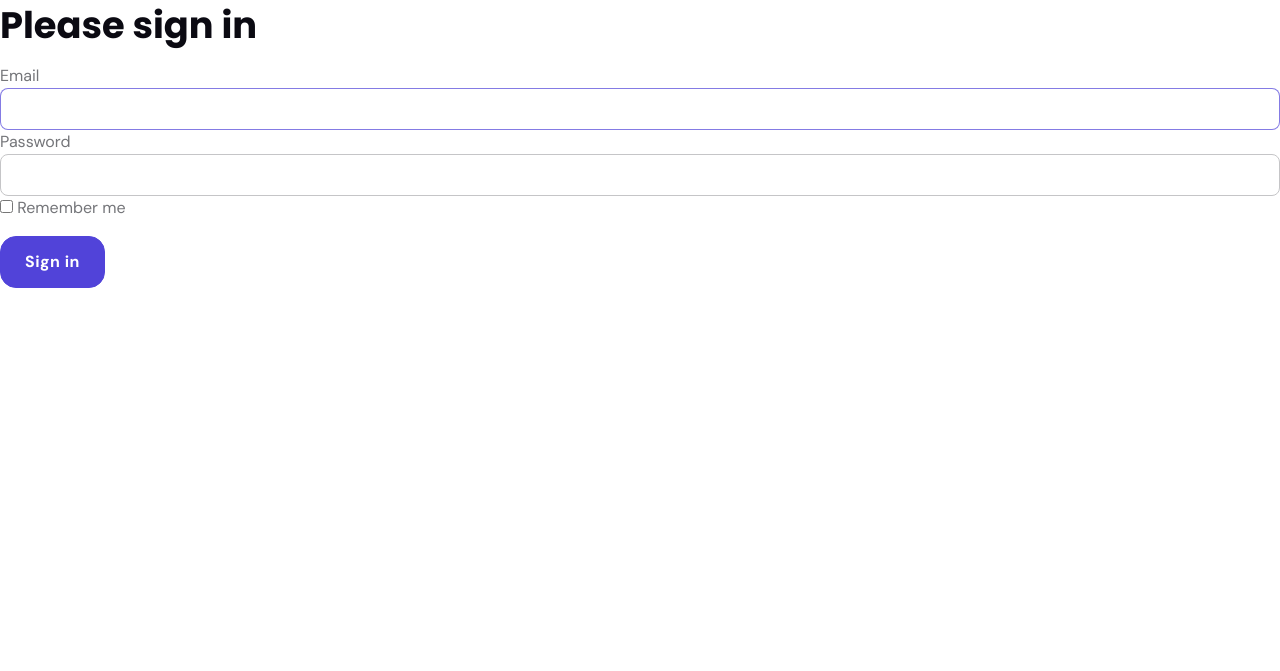
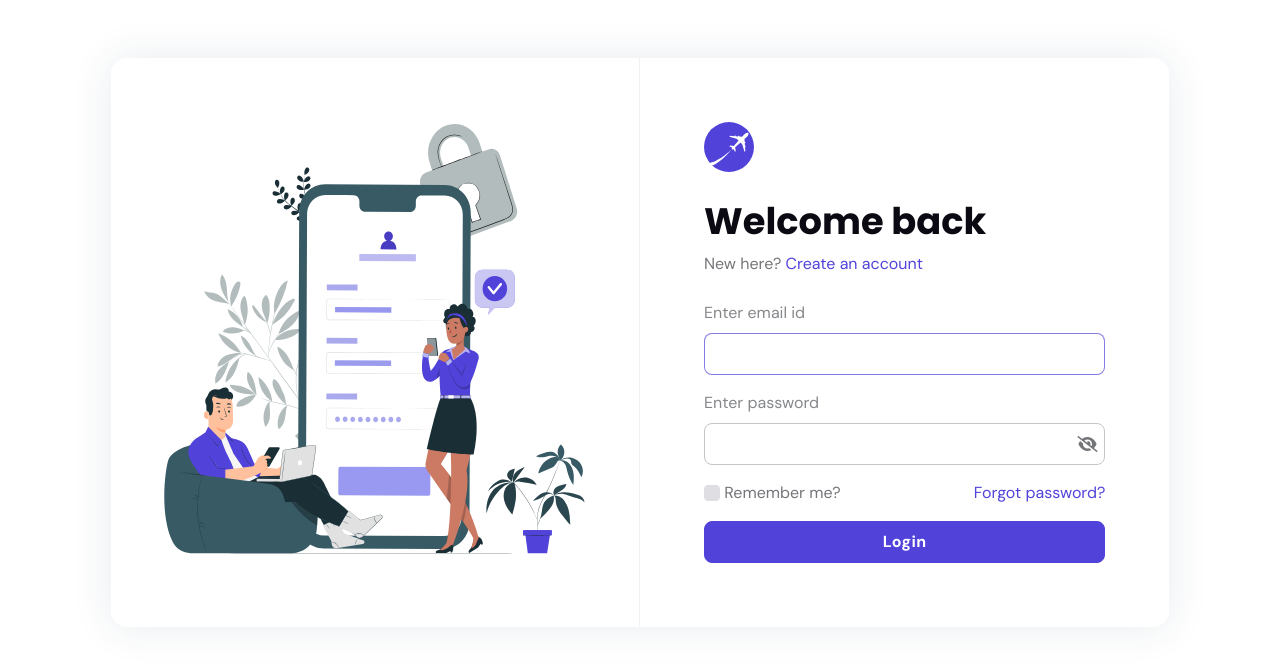
Before and after one commit to hoziodev/Projet-Voler-Symfony, a Symfony app: template templates/security/login.html.twig in a window 1280 px wide. Shown: the part 98-769 px from the top of the page. Run offline with Twig, Linux system fonts and the light colour scheme; the template is opened without the code that fills it, so the values that code supplies are empty; some libraries are stand-ins or nearby versions.

Commit message:
feat : Ajout page admin et changement des form

```diff
--- a/src/Controller/UserController.php
+++ b/src/Controller/UserController.php
@@ -24,7 +24,7 @@ final class UserController extends AbstractController
     }
 
     #[Route('/new', name: 'app_user_new', methods: ['GET', 'POST'])]
-    #[IsGranted('ROLE_ADMIN')]
+    //#[IsGranted('ROLE_ADMIN')]
     public function new(Request $request, EntityManagerInterface $entityManager): Response
     {
         $user = new User();
@@ -80,4 +80,8 @@ final class UserController extends AbstractController
 
         return $this->redirectToRoute('app_user_index', [], Response::HTTP_SEE_OTHER);
     }
+
+    public function createQueryBuilder(string $string)
+    {
+    }
 }
--- a/src/Controller/VolController.php
+++ b/src/Controller/VolController.php
@@ -24,7 +24,6 @@ final class VolController extends AbstractController
     }
 
     #[Route('/new', name: 'app_vol_new', methods: ['GET', 'POST'])]
-    #[IsGranted('ROLE_ADMIN')]
     public function new(Request $request, EntityManagerInterface $entityManager): Response
     {
         $vol = new Vol();
--- a/src/Entity/Avion.php
+++ b/src/Entity/Avion.php
@@ -90,4 +90,5 @@ class Avion
 
         return $this;
     }
+
 }
--- a/templates/security/login.html.twig
+++ b/templates/security/login.html.twig
@@ -3,7 +3,8 @@
 {% block title %}Log in!{% endblock %}
 
 {% block body %}
-<form method="post">
+    <!--
+    <form method="post">
     {% if error %}
         <div class="alert alert-danger">{{ error.messageKey|trans(error.messageData, 'security') }}</div>
     {% endif %}
@@ -31,4 +32,85 @@
         Sign in
     </button>
 </form>
+         =======================
+    Main Content START -->
+    <section class="vh-xxl-100">
+        <div class="container h-100 d-flex px-0 px-sm-4">
+            <div class="row justify-content-center align-items-center m-auto">
+                <div class="col-12">
+                    <div class="bg-mode shadow rounded-3 overflow-hidden">
+                        <div class="row g-0">
+                            <!-- Vector Image -->
+                            <div class="col-lg-6 d-flex align-items-center order-2 order-lg-1">
+                                <div class="p-3 p-lg-5">
+                                    <img src={{ asset('images/element/signin.svg')}} alt="">
+                                </div>
+                                <!-- Divider -->
+                                <div class="vr opacity-1 d-none d-lg-block"></div>
+                            </div>
+
+                            <!-- Information -->
+                            <div class="col-lg-6 order-1">
+                                <div class="p-4 p-sm-7">
+                                    <!-- Logo -->
+                                    <a href="{{ path('app_index') }}">
+                                        <img class="h-50px mb-4" src={{ asset('images/logo-icon.svg')}} alt="logo">
+                                    </a>
+                                    <!-- Title -->
+                                    <h1 class="mb-2 h3">Welcome back</h1>
+                                    <p class="mb-0">New here?<a href="{{ path('app_register') }}"> Create an account</a></p>
+
+                                    <!-- Form START -->
+                                    <form method="post" class="mt-4 text-start">
+                                        {% if error %}
+                                            <div class="alert alert-danger">{{ error.messageKey|trans(error.messageData, 'security') }}</div>
+                                        {% endif %}
+
+                                        {% if app.user %}
+                                            <div class="mb-3">
+                                                You are logged in as {{ app.user.userIdentifier }}, <a href="{{ path('app_logout') }}">Logout</a>
+                                            </div>
+                                        {% endif %}
+
+                                        <!-- Email -->
+                                        <div class="mb-3">
+                                            <label for="inputEmail" class="form-label">Enter email id</label>
+                                            <input type="email" value="{{ last_username }}" name="email" id="inputEmail" class="form-control" autocomplete="email" required autofocus>
+                                        </div>
+                                        <!-- Password -->
+                                        <div class="mb-3 position-relative">
+                                            <label for="inputPassword" class="form-label">Enter password</label>
+                                            <input class="form-control fakepassword" name="password" type="password" id="inputPassword" autocomplete="current-password" required>
+                                            <input type="hidden" name="_csrf_token" data-controller="csrf-protection" value="{{ csrf_token('authenticate') }}">
+                                            <span class="position-absolute top-50 end-0 translate-middle-y p-0 mt-3">
+											<i class="fakepasswordicon fas fa-eye-slash cursor-pointer p-2"></i>
+										</span>
+                                        </div>
+                                        <!-- Remember me -->
+                                        <div class="mb-3 d-sm-flex justify-content-between">
+                                            <div>
+                                                <input type="checkbox" class="form-check-input" id="rememberCheck" name="_remember_me">
+                                                <label class="form-check-label" for="rememberCheck">Remember me?</label>
+                                            </div>
+                                            <a href="{{ path('app_register') }}">Forgot password?</a>
+                                        </div>
+                                        <!-- Button -->
+                                        <div><button type="submit" class="btn btn-primary w-100 mb-0">Login</button></div>
+
+
+                                    </form>
+                                    <!-- Form END -->
+                                </div>
+                            </div>
+                        </div>
+                    </div>
+                </div>
+            </div>
+        </div>
+    </section>
+    <!-- =======================
+    Main Content END -->
+
+    </main>
+    <!-- **************** MAIN CONTENT END **************** -->
 {% endblock %}
--- a/templates/vol/_form.html.twig
+++ b/templates/vol/_form.html.twig
@@ -1,4 +1,4 @@
 {{ form_start(form) }}
     {{ form_widget(form) }}
-    <button class="btn">{{ button_label|default('Save') }}</button>
+<button class="btn">{{ button_label|default('Save') }}</button>
 {{ form_end(form) }}
```
Also changed, not shown: src/Controller/AdminController.php (+72 -0 lines), src/Form/UserForm.php (+10 -3 lines), src/Form/VolForm.php (+10 -3 lines), templates/security/register.html.twig (+3 -8 lines).
